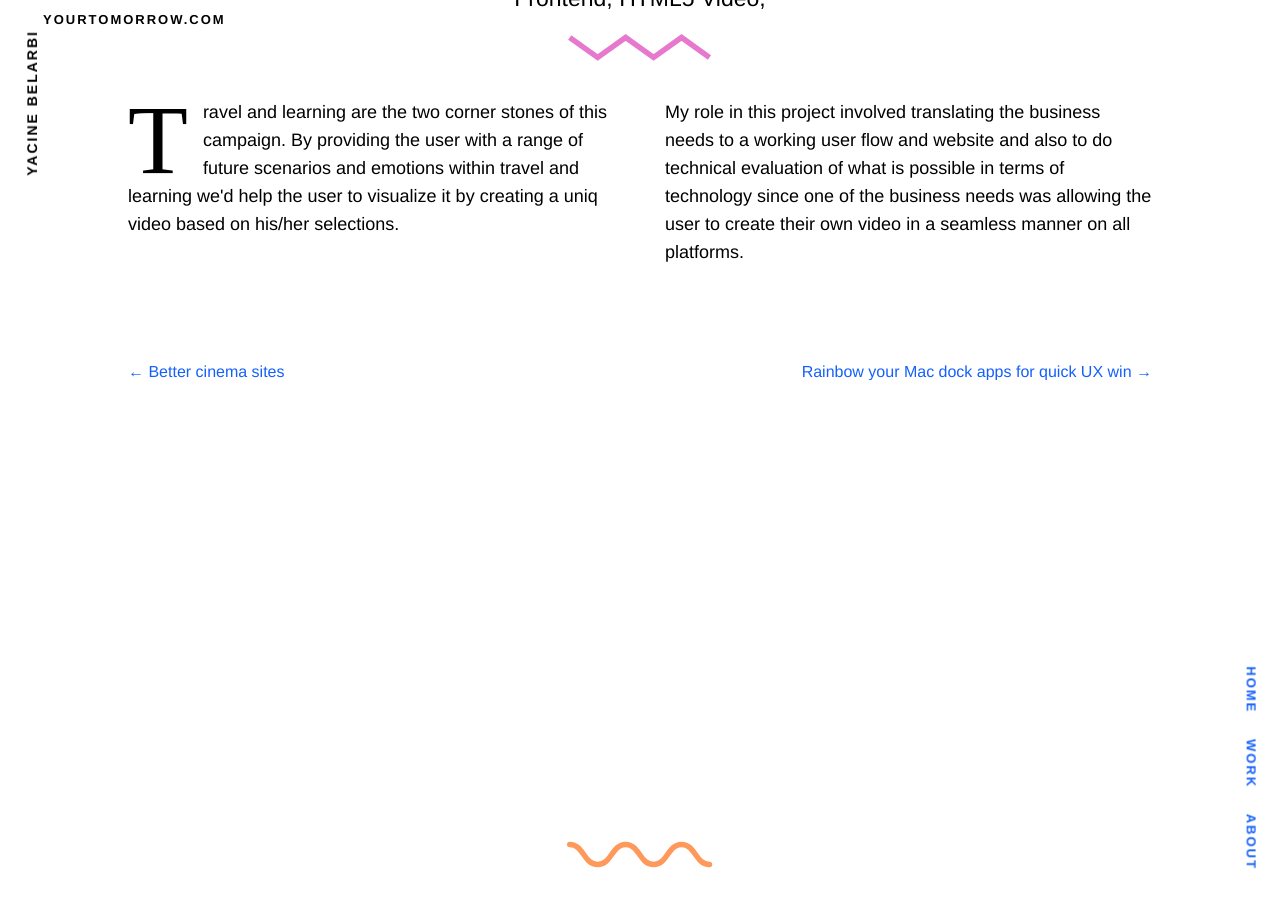
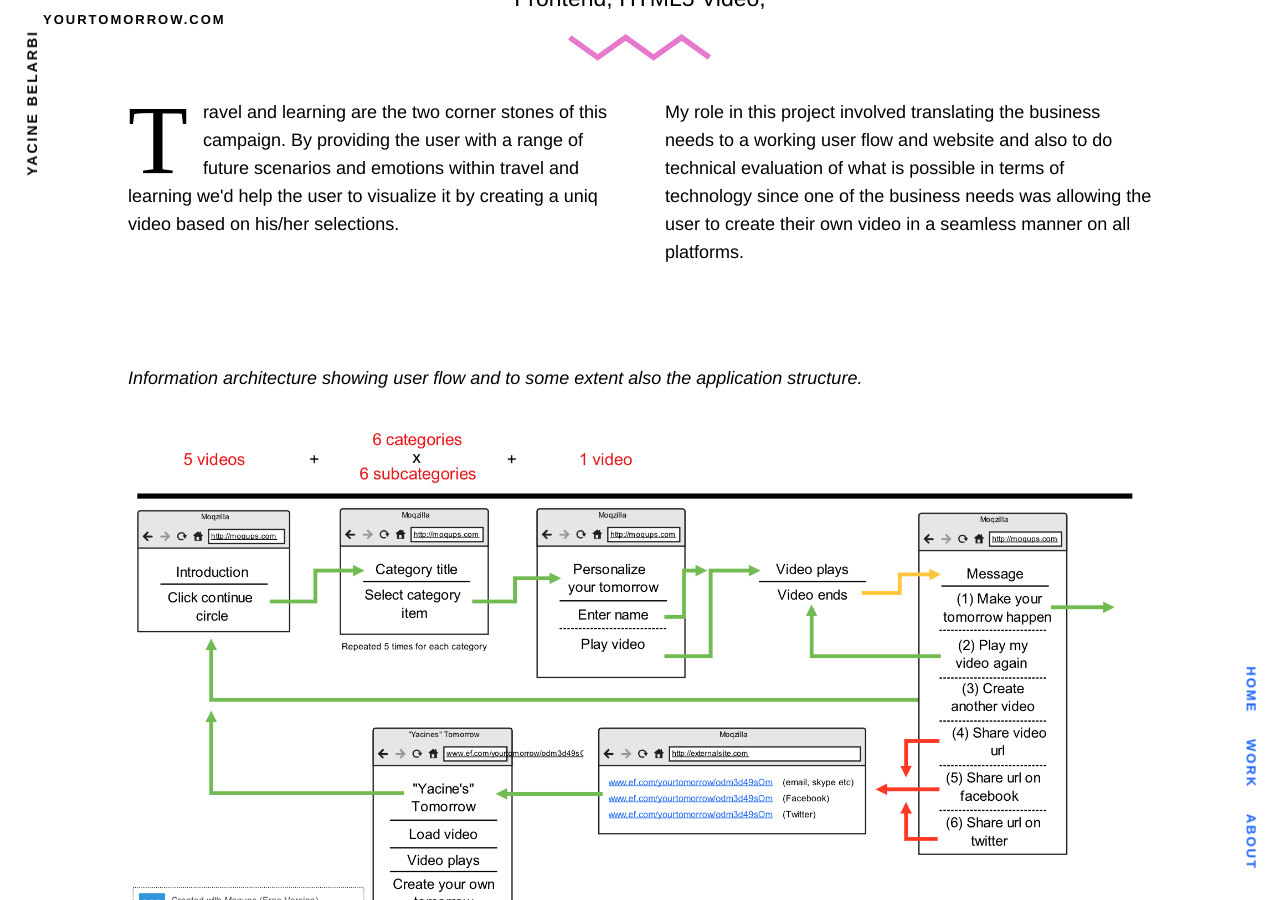
Before and after one commit to moppedisco/blog, a Jekyll site: the page built from _posts/2014-05-01-yourtomorrow.html, in a window 1280 px wide and 900 px high, scrolled down 1179 px. Built offline with Jekyll 4.4.1, drawn with Linux system fonts in a browser that asks for light colours; Markdown is read by kramdown in place of the engine named in the settings.

Commit message:
added mockup

```diff
--- a/_posts/2014-05-01-yourtomorrow.html
+++ b/_posts/2014-05-01-yourtomorrow.html
@@ -18,3 +18,7 @@ description: 	Travelling and learning can be a great way to get out and see the
 ---
 <p>Travel and learning are the two corner stones of this campaign. By providing the user with a range of future scenarios and emotions within travel and learning we'd help the user to visualize it by creating a uniq video based on his/her selections. </p>
 <p>My role in this project involved translating the business needs to a working user flow and website and also to do technical evaluation of what is possible in terms of technology since one of the business needs was allowing the user to create their own video in a seamless manner on all platforms.</p>
+</article>
+<artice>
+	<p><i>Information architecture showing user flow and to some extent also the application structure.</i></p>
+	<img src="../../images/mockup_yourtomorrow.png" alt="" style="width: 100%; height: auto; margin: 0 0 40px;">
```
